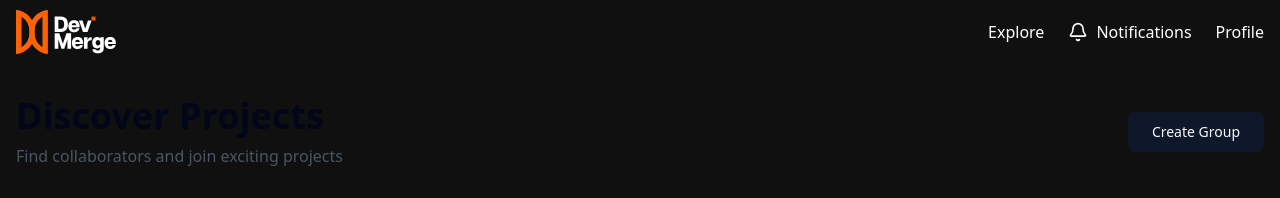
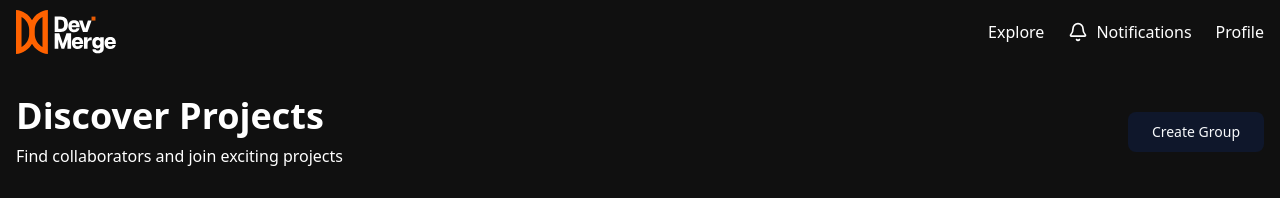
Before and after one commit to feevolinto/DevMerge, a Next.js app in the folder dev-merge/: page / in a window 1280 px wide. Shown: the top 198 px of the page. Built offline with nearby package versions, Linux system fonts and the light colour scheme; no server answers; the database is empty.

Commit message:
Update page.tsx

```diff
--- a/dev-merge/src/app/page.tsx
+++ b/dev-merge/src/app/page.tsx
@@ -32,8 +32,8 @@ export default async function HomePage({
       {/* Page Header */}
       <div className="mb-8 flex items-center justify-between">
         <div>
-          <h1 className="text-4xl font-bold mb-2">Discover Projects</h1>
-          <p className="text-gray-600">
+          <h1 className="text-4xl text-white font-bold mb-2">Discover Projects</h1>
+          <p className="text-white">
             Find collaborators and join exciting projects
           </p>
         </div>
```
